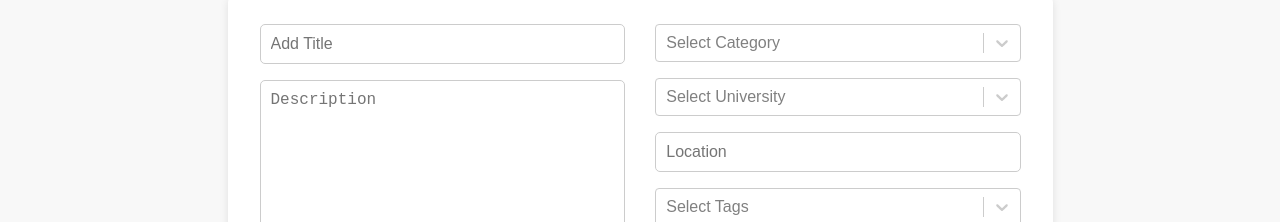
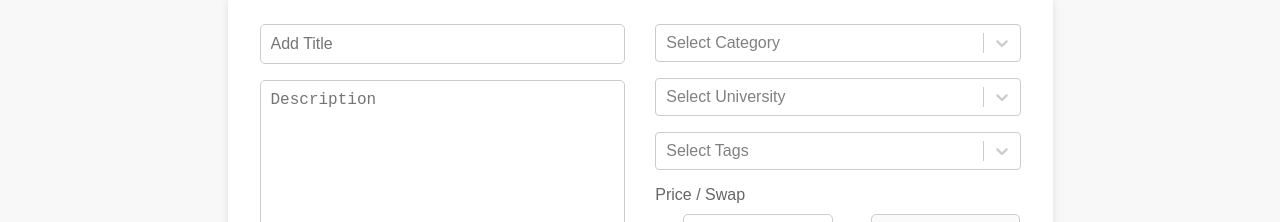
Before and after one commit to ashydashysoflashy/BookSwap, a React (Create React App) app in the folder frontend/: page /create in a window 1280 px wide. Shown: the part 248-470 px from the top of the page. Built offline with nearby package versions, Linux system fonts and the light colour scheme; no server answers; sample sign-in values are in the browser's storage.

Commit message:
removed location and added swap book functionality

```diff
--- a/frontend/src/components/AdForm.jsx
+++ b/frontend/src/components/AdForm.jsx
@@ -33,7 +33,6 @@ const AdForm = () => {
   const [files, setFiles] = useState([]);
   const [university, setUniversity] = useState("");
   const [category, setCategory] = useState("");
-  const [location, setLocation] = useState("");
   const [tags, setTags] = useState([]);
   const [price, setPrice] = useState(0);
   const [swapBook, setSwapBook] = useState("");
@@ -43,7 +42,6 @@ const AdForm = () => {
     if (e.target.id === "price_radio") setPriceEnabled(true);
     else setPriceEnabled(false);
   };
-
   const handleSubmit = async (e) => {
     e.preventDefault();
 
@@ -55,6 +53,7 @@ const AdForm = () => {
     for (const file of files) {
       await S3FileUpload.uploadFile(file, config);
     }
+
     const ad = {
       user_id: user.id,
       title,
@@ -65,10 +64,9 @@ const AdForm = () => {
       })),
       category,
       university,
-      location,
       tags,
       price,
-      swapBook,
+      swapBook
     };
 
     const response = await fetch("http://localhost:4000/api/ads", {
@@ -91,7 +89,6 @@ const AdForm = () => {
       setDescription("");
       setFiles([]);
       setCategory("");
-      setLocation("");
       setTags("");
       setPrice(0);
       setSwapBook("");
@@ -200,19 +197,6 @@ const AdForm = () => {
             )}
           />
 
-          <input
-            type="text"
-            onChange={(e) => setLocation(e.target.value)}
-            value={location}
-            placeholder="Location"
-            className={
-              emptyFields.includes("location")
-                ? "input_field field_error"
-                : "input_field"
-            }
-            required
-          />
-
           <CreatableSelect
             isMulti
             options={tagOptions}
@@ -245,7 +229,7 @@ const AdForm = () => {
               ></input>
               <input
                 type="number"
-                onChange={(e) => setPrice(e.target.value)}
+                onChange={(e) => {setSwapBook(null); setPrice(e.target.value)}}
                 value={price}
                 min={0}
                 placeholder="Price"
@@ -264,7 +248,7 @@ const AdForm = () => {
               ></input>
               <input
                 type="text"
-                onChange={(e) => setSwapBook(e.target.value)}
+                onChange={(e) => {setSwapBook(e.target.value); setPrice(null)}}
                 value={swapBook}
                 placeholder="Swap Book"
                 className={
```
Also changed, not shown: 1 other file (tests, documents, lock files or other folders).
